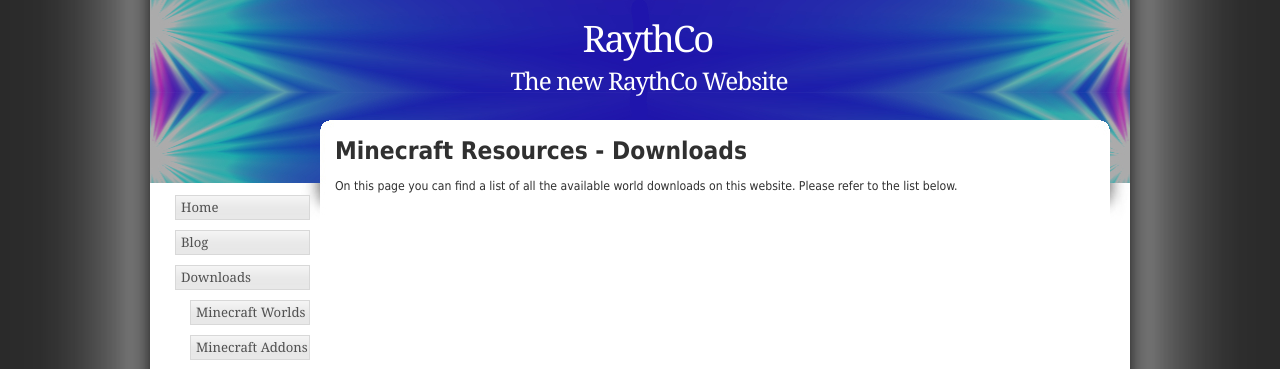
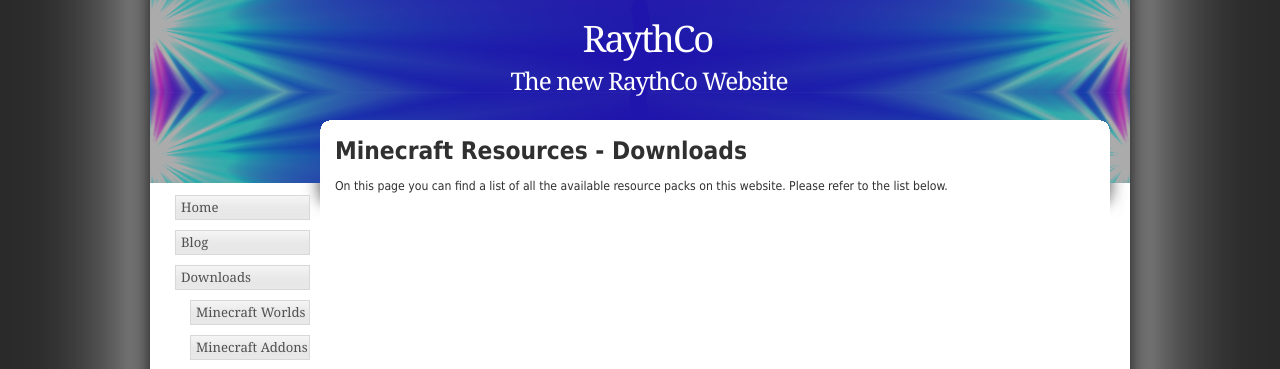
Before and after one commit to RaythCo-Creations/raythco-creations.github.io, a Jekyll site: the page built from download-pages/mcresources.md, in a window 1280 px wide. Shown: the top 369 px of the page. Built offline with Jekyll 4.4.1, drawn with Linux system fonts in a browser that asks for light colours.

Commit message:
page wording fixes

```diff
--- a/download-pages/mcresources.md
+++ b/download-pages/mcresources.md
@@ -4,7 +4,7 @@
 permalink: /downloads/mcresources
 ---
 
-On this page you can find a list of all the available world downloads on this website. Please refer to the list below.
+On this page you can find a list of all the available resource packs on this website. Please refer to the list below.
 
 {% for item in site.data.downloads.mcresources %}
 
```
Also changed, not shown: download-pages/mcbehavior.md (+1 -1 lines), download-pages/other.md (+1 -1 lines).
